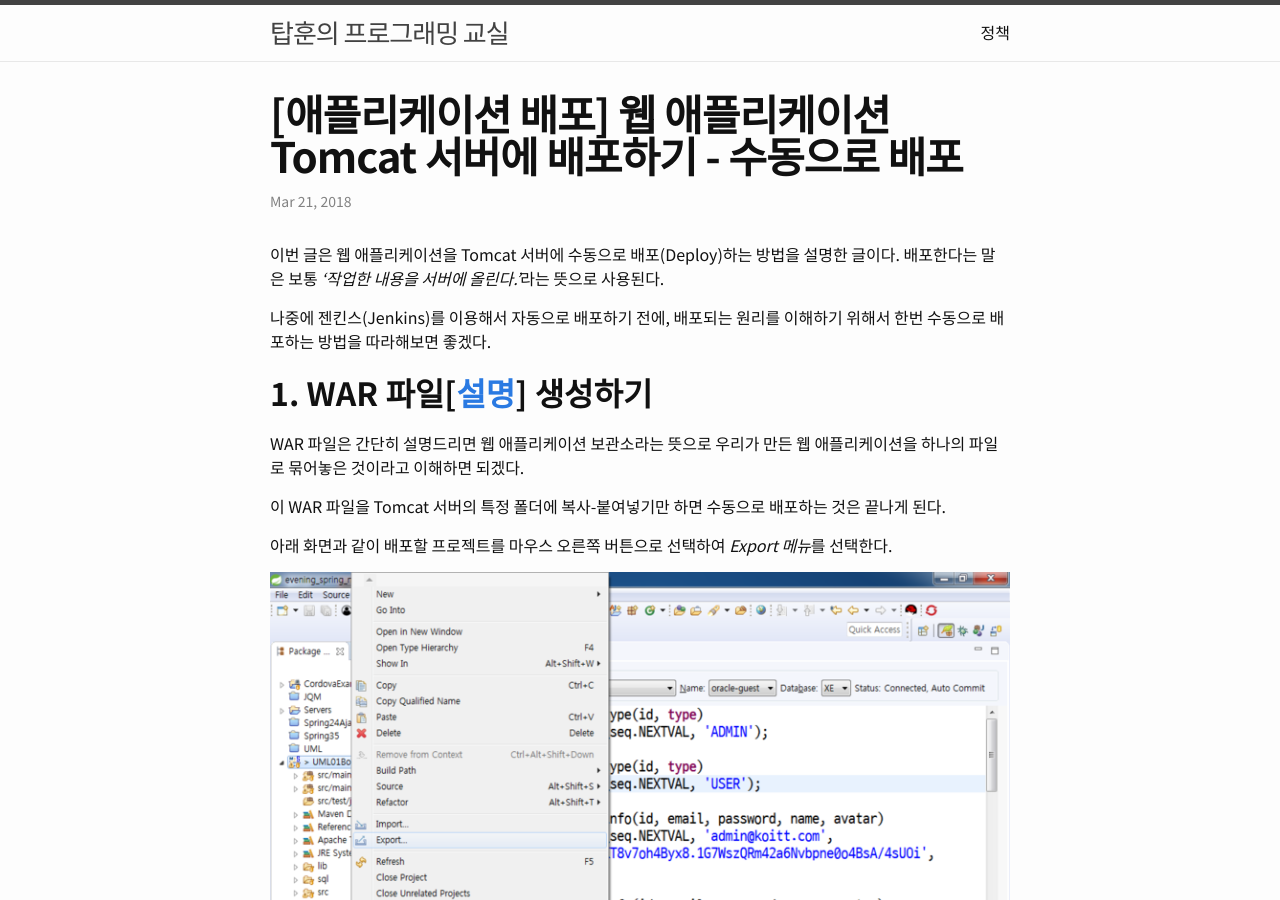
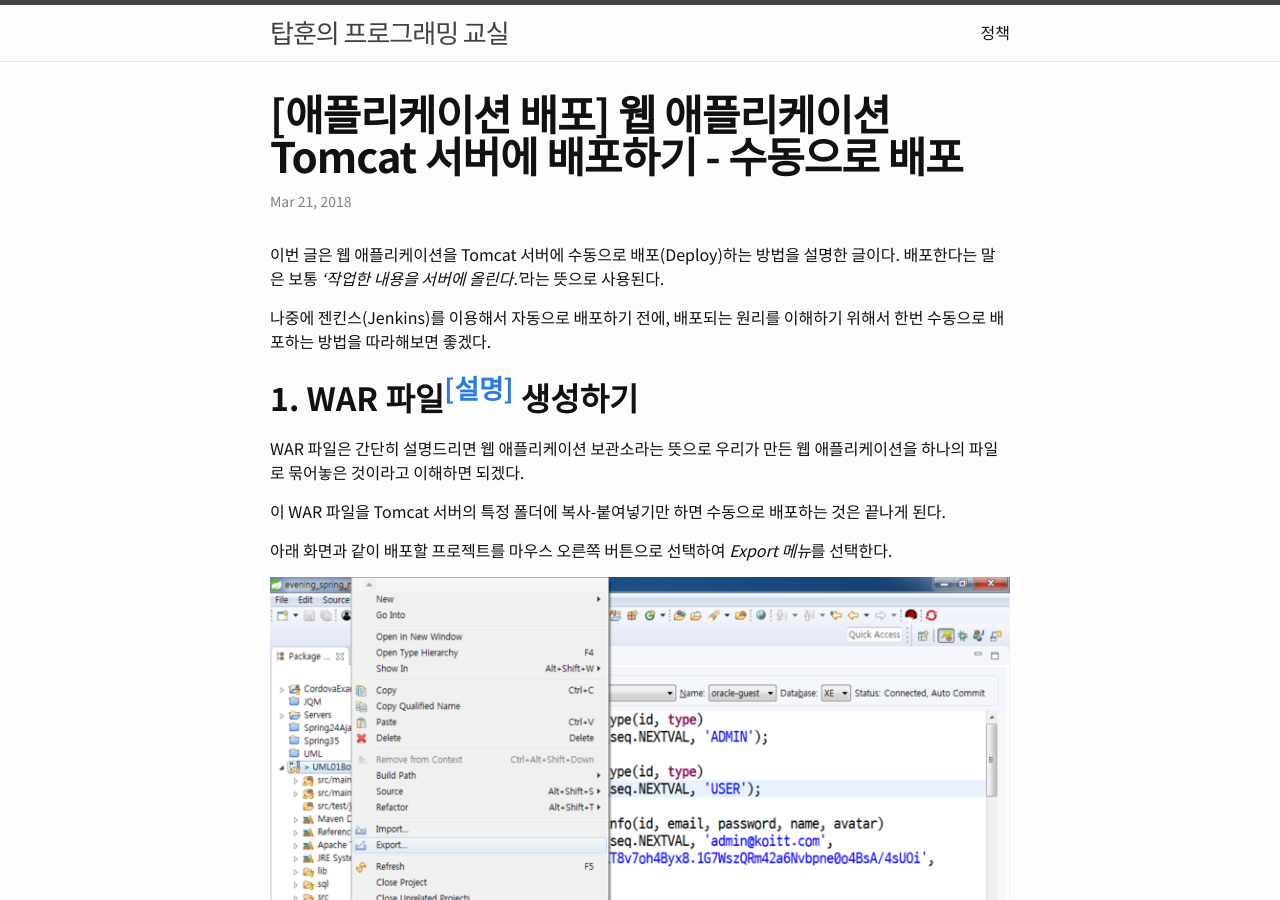
Before and after one commit to teachertophoon/teachertophoon.github.io, a Jekyll site: the page built from _posts/2018-03-21-deploy-war-to-tomcat-manually.markdown, in a window 1280 px wide and 900 px high. Built offline with Jekyll 4.4.1, drawn with Linux system fonts in a browser that asks for light colours; comment, search, counter and statistics services are not loaded.

```diff
--- a/_posts/2018-03-21-deploy-war-to-tomcat-manually.markdown
+++ b/_posts/2018-03-21-deploy-war-to-tomcat-manually.markdown
@@ -9,7 +9,7 @@ comments: true
 
 나중에 젠킨스(Jenkins)를 이용해서 자동으로 배포하기 전에, 배포되는 원리를 이해하기 위해서 한번 수동으로 배포하는 방법을 따라해보면 좋겠다.
 
-## 1. WAR 파일[[설명](https://en.wikipedia.org/wiki/WAR_(file_format))] 생성하기
+## 1. WAR 파일<sup>[[설명]](https://en.wikipedia.org/wiki/WAR_(file_format))</sup> 생성하기
 WAR 파일은 간단히 설명드리면 웹 애플리케이션 보관소라는 뜻으로 우리가 만든 웹 애플리케이션을 하나의 파일로 묶어놓은 것이라고 이해하면 되겠다.
 
 이 WAR 파일을 Tomcat 서버의 특정 폴더에 복사-붙여넣기만 하면 수동으로 배포하는 것은 끝나게 된다.
```
